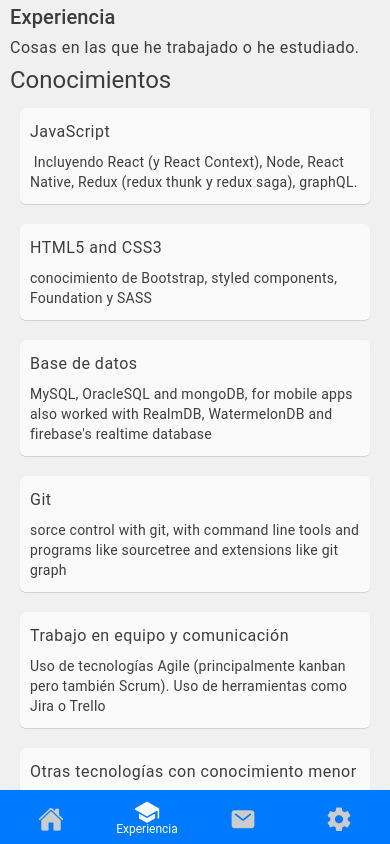
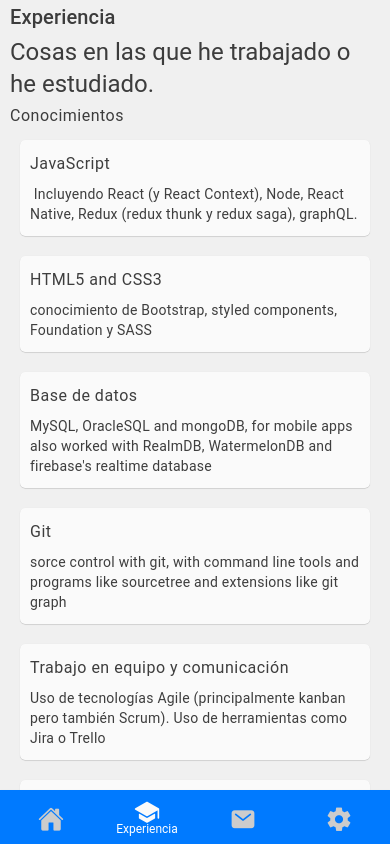
Before and after one commit to termitavee/web-app-personal, a React Native app: screen /Experience in a window 390 px wide. Built offline with nearby package versions, Linux system fonts and the light colour scheme.

Commit message:
first changes

```diff
--- a/src/assets/language/en.json
+++ b/src/assets/language/en.json
@@ -46,7 +46,7 @@
         {
           "title": "React native developer en Aluxion Labs",
           "subTitle": "March 2018 – present",
-          "description": "- Development and distribution of Android and iOS apps using React Native (even native usage with objectiveC/swift on iOS and Java/kotlin on Android) and expo,\nWorked in multiple apps including fintech (investment and recomendation) and health apps (health insurance and user management in clinics).\nDevelopment of a support app for iWatch in swift.\nUse of continuous integration with App Center.\nConfigure and usage of tecnologies and libraries like Push notifications (with firebase), Google maps, Analytics (Firebase Analytics, previosly Google Analytics).\nworked using scrumm, agile and Kanban methodologies."
+          "description": "- Development and distribution of Android and iOS apps using React Native (even native usage with objectiveC/swift on iOS and Java/kotlin on Android) and expo,\n- Worked in multiple apps including fintech (investment and recomendation) and health apps (health insurance and user management in clinics).\n- Development of a support app for iWatch in swift.\n- Use of continuous integration with App Center.\n- Configure and usage of tecnologies and libraries like Push notifications (with firebase), Google maps, Analytics (Firebase Analytics, previosly Google Analytics).\n- worked using scrumm, agile and Kanban methodologies."
         },
         {
           "title": "Fullstack developer at IDITIC Software",
--- a/src/assets/language/es.json
+++ b/src/assets/language/es.json
@@ -46,7 +46,7 @@
         {
           "title": "Desarrollador React native en Aluxion Labs",
           "subTitle": "Marzo 2018 – present",
-          "description": "- Desarrollo y distribución de aplicaciones para Android e iOS usando React Native (incluyendo el uso de código nativo con ObjectiveC/SWIFT en iOS y Java/Kotlin en Android) y Expo,\nTrabajo en múltiples aplicaciones, incluidas las aplicaciones de Fintech (inversiones y recomendaciones) y salud (seguros de salud, administración de usuarios de centros de salud).\nDesarrollo de una aplicación de apoyo para iWatch en Swift.\nUso de integración continua con App Center.\nConfiguración y uso de tecnologías y librerías como notificaciones push (con Firsebase), Google Maps, Analytics (Firebase Analytics, Previosly Google Analytics).\nEl trabajo usando metodologías Agile, como Scrumm y Kanban."
+          "description": "- Desarrollo y distribución de aplicaciones para Android e iOS usando React Native (incluyendo el uso de código nativo con ObjectiveC/SWIFT en iOS y Java/Kotlin en Android) y Expo,\n- Trabajo en múltiples aplicaciones, incluidas las aplicaciones de Fintech (inversiones y recomendaciones) y salud (seguros de salud, administración de usuarios de centros de salud).\n- Desarrollo de una aplicación de apoyo para iWatch en Swift.\n- Uso de integración continua con App Center.\n- Configuración y uso de tecnologías y librerías como notificaciones push (con Firsebase), Google Maps, Analytics (Firebase Analytics, Previosly Google Analytics).\n- El trabajo usando metodologías Agile, como Scrumm y Kanban."
         },
         {
           "title": "Desarrollador Fullstack en IDITIC Software",
--- a/src/screens/experience.tsx
+++ b/src/screens/experience.tsx
@@ -22,9 +22,9 @@ const Experience = () => {
   return (
     <Container>
       <Title>{t('experience.title')}</Title>
-      <Subheading>{t('experience.description')}</Subheading>
+      <Headline>{t('experience.description')}</Headline>
 
-      <Headline>{t('experience.knowledge.title')}</Headline>
+      <Subheading>{t('experience.knowledge.title')}</Subheading>
       {knowledgeList.map(job => (
         <Card key={job.title}>
           <Subheading>{job.title}</Subheading>
@@ -33,7 +33,7 @@ const Experience = () => {
         </Card>
       ))}
 
-      <Headline>{t('experience.workExperience.title')}</Headline>
+      <Subheading>{t('experience.workExperience.title')}</Subheading>
       {workList.map(job => (
         <Card key={job.title}>
           <Subheading>{job.title}</Subheading>
@@ -42,7 +42,7 @@ const Experience = () => {
         </Card>
       ))}
 
-      <Headline>{t('experience.education.title')}</Headline>
+      <Subheading>{t('experience.education.title')}</Subheading>
       {educationList.map(job => (
         <Card key={job.title}>
           <Subheading>{job.title}</Subheading>
```
Also changed, not shown: 1 other file (tests, documents, lock files or other folders).
